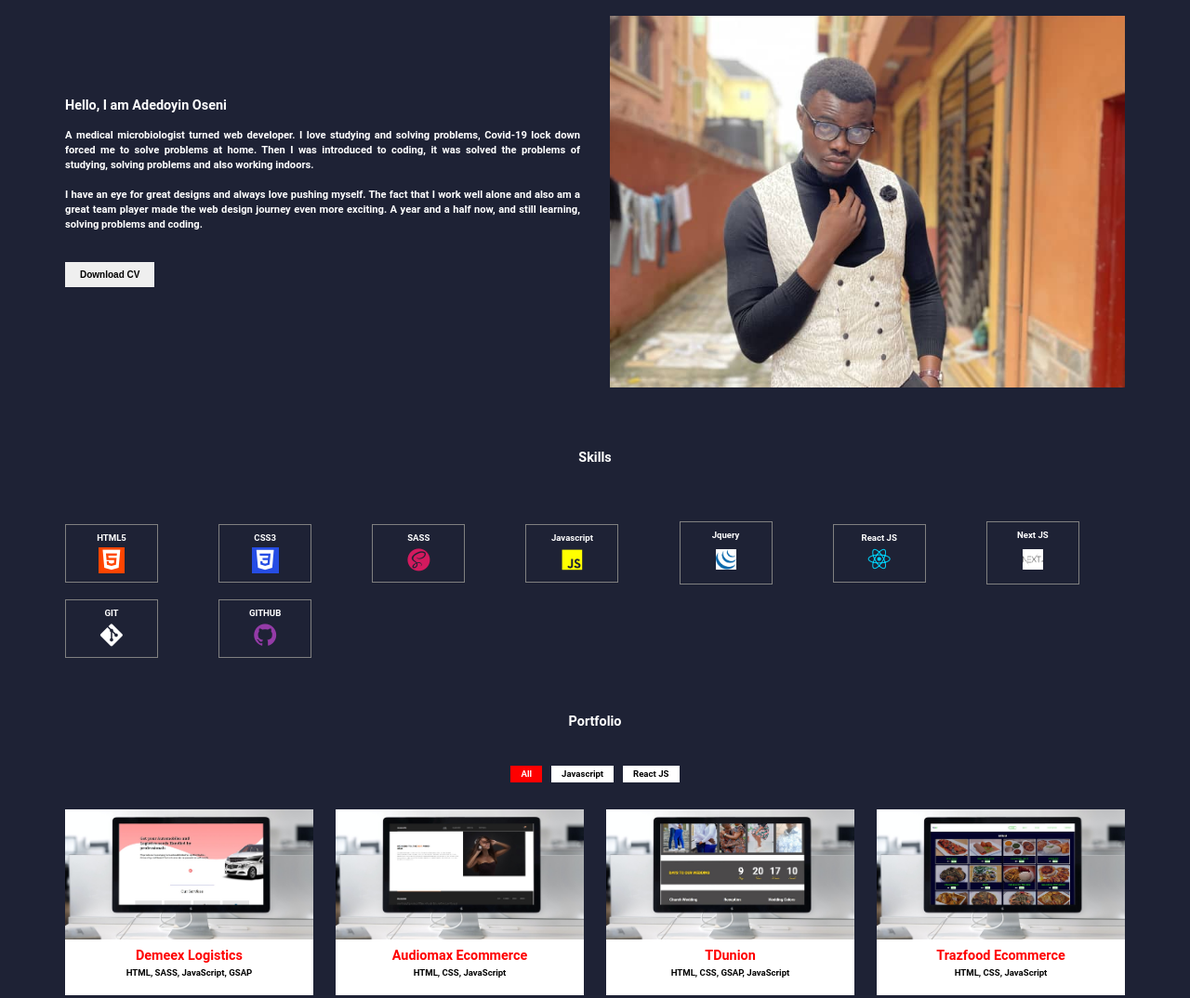
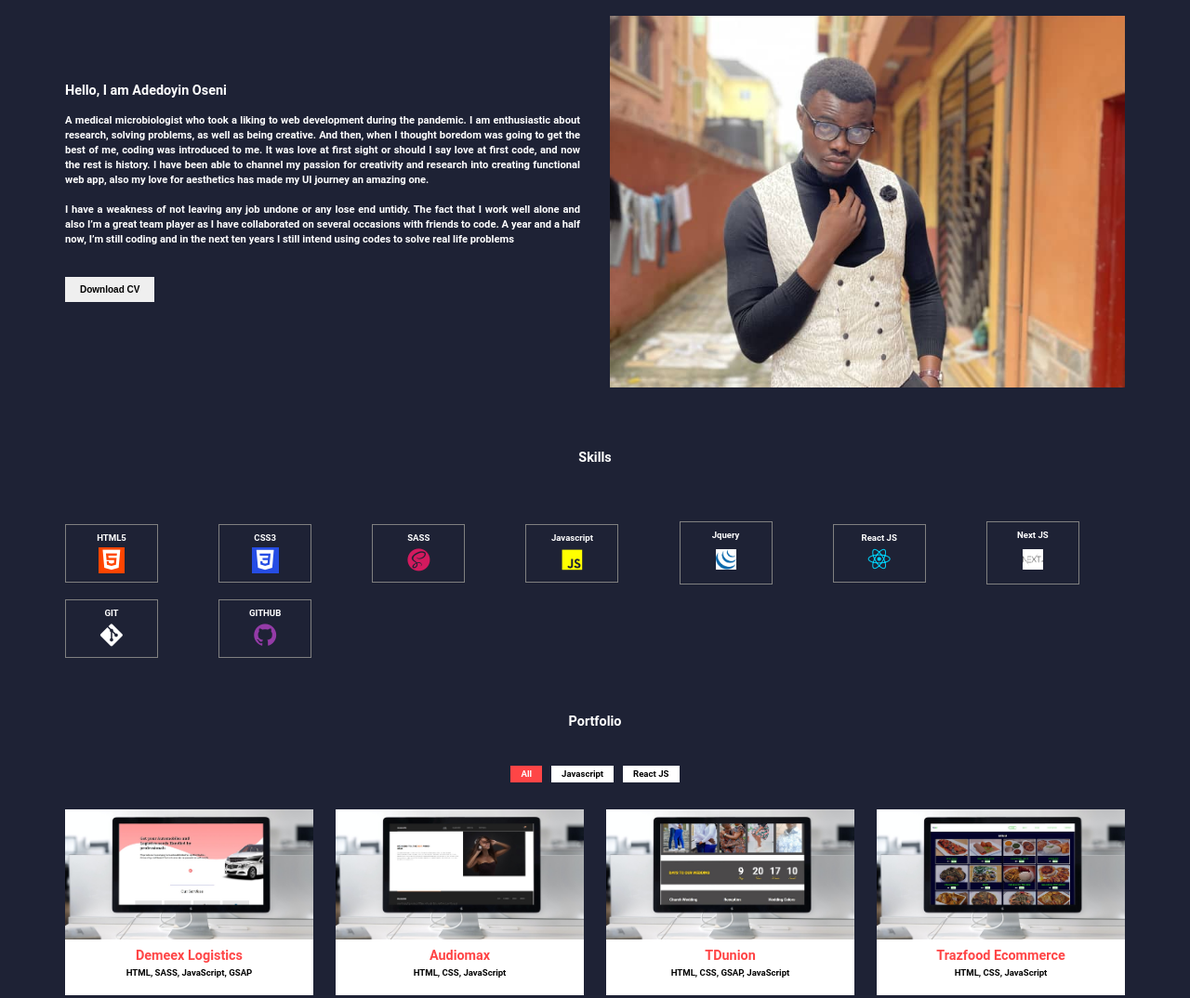
Before and after one commit to aosenit/OfficialPortFolio, a plain HTML site: page index.html in a window 1280 px wide. Shown: the part 880-1954 px from the top of the page at 93% size. Drawn offline with nearby package versions, Linux system fonts and the light colour scheme.

Commit message:
changed style color and added cv link

```diff
--- a/index.html
+++ b/index.html
@@ -56,20 +56,26 @@
             <div class="aboutTexts">
               <h3>Hello, I am Adedoyin Oseni</h3>
               <h6>
-                A medical microbiologist turned web developer. I love studying
-                and solving problems, Covid-19 lock down forced me to solve
-                problems at home. Then I was introduced to coding, it was solved
-                the problems of studying, solving problems and also working
-                indoors.
+                A medical microbiologist who took a liking to web development
+                during the pandemic. I am enthusiastic about research, solving
+                problems, as well as being creative. And then, when I thought
+                boredom was going to get the best of me, coding was introduced
+                to me. It was love at first sight or should I say love at first
+                code, and now the rest is history. I have been able to channel
+                my passion for creativity and research into creating functional
+                web app, also my love for aesthetics has made my UI journey an
+                amazing one.
                 <br /><br />
-                I have an eye for great designs and always love pushing myself.
-                The fact that I work well alone and also am a great team player
-                made the web design journey even more exciting. A year and a
-                half now, and still learning, solving problems and coding.
+                I have a weakness of not leaving any job undone or any lose end
+                untidy. The fact that I work well alone and also I’m a great
+                team player as I have collaborated on several occasions with
+                friends to code. A year and a half now, I’m still coding and in
+                the next ten years I still intend using codes to solve real life
+                problems
               </h6>
               <button>
                 <a
-                  href="https://drive.google.com/file/d/1a5ZPYmg74KSplOc2gBNjRfQbmDpsy-rI/view?usp=sharing"
+                  href="https://drive.google.com/file/d/12aH46bxRJIzYX-lnXhFtc5lPWkLq2v5x/view?usp=sharing"
                   target="_blank"
                 >
                   Download CV
@@ -149,7 +155,7 @@
             <a href="https://maxuadio.netlify.app" class="" target="_blank">
               <div class="portfolioProject javascript">
                 <img src="./assets/maxaudio.jpg" alt="portfolioimage" />
-                <h3>Audiomax Ecommerce</h3>
+                <h3>Audiomax</h3>
                 <h4>HTML, CSS, JavaScript</h4>
               </div>
             </a>
@@ -189,7 +195,7 @@
             <a href="" class="" target="_blank">
               <div class="portfolioProject react">
                 <img src="./assets/linkedinclone.jpg" alt="portfolioimage" />
-                <h3>Linkdin Clone</h3>
+                <h3>Linkedin Clone</h3>
                 <h4>React, Firebase</h4>
               </div>
             </a>
--- a/script.js
+++ b/script.js
@@ -28,6 +28,9 @@ $(document).ready(function () {
 
   //to select portfolio types based on type selected
   $(".portfolioLists li").click(function (e) {
+    $(".portfolioLists li").removeClass("activePortfolio");
+    $(this).addClass("activePortfolio");
+
     if (e.target.id == "javascript") {
       $(".portfolioProject").hide();
       $(".javascript").show("slow");
--- a/style.css
+++ b/style.css
@@ -9,7 +9,7 @@
     --main-color: black;
     --backcolorOne: white;
     --backcolorTwo:rgb(30, 34, 53);
-    --style-color: red;
+    --style-color: rgb(255, 69, 70);
     --main-font: 'Roboto', sans-serif;
     --style-font: 'Tangerine', cursive;
   }
```
